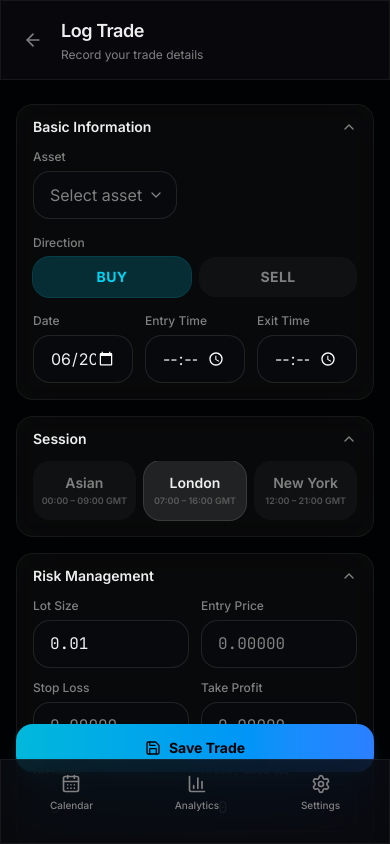
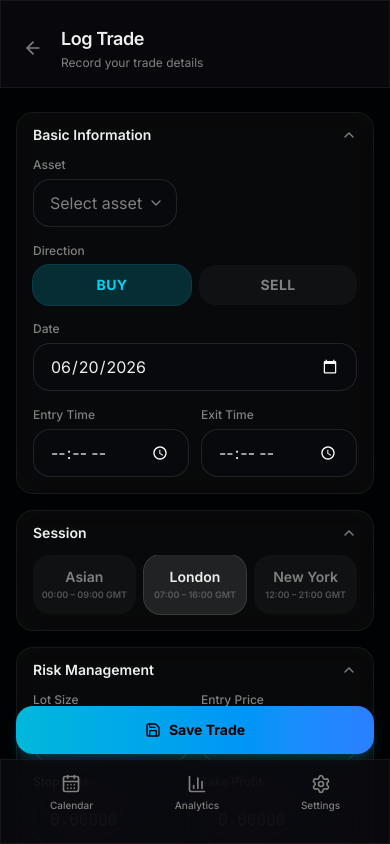
Before and after one commit to bitan135/Calendar-Journal, a Next.js app: page /trade/new in a window 390 px wide. Shown: the top 844 px of the page. Built offline with nearby package versions, Linux system fonts and the light colour scheme.

Commit message:
fix(ui): native iPhone notch clearance, grid layouts, and padding voids

```diff
--- a/src/app/globals.css
+++ b/src/app/globals.css
@@ -214,7 +214,7 @@
   }
 
   .pt-safe {
-    padding-top: max(1rem, calc(env(safe-area-inset-top) + 0.5rem));
+    padding-top: calc(env(safe-area-inset-top) + 1.5rem);
   }
 
   /* Accent border left (for trade cards) */
--- a/src/components/layout/app-shell.tsx
+++ b/src/components/layout/app-shell.tsx
@@ -80,7 +80,7 @@ export default function AppShell({ children }: { children: React.ReactNode }) {
       </aside>
 
       {/* Main Content */}
-      <main className="flex-1 lg:ml-[240px] min-h-[100dvh] pb-24 lg:pb-0">
+      <main className="flex-1 lg:ml-[240px] w-full pb-[90px] lg:pb-0">
         <AnimatePresence mode="wait">
           <motion.div
             key={pathname}
--- a/src/components/trade/trade-form.tsx
+++ b/src/components/trade/trade-form.tsx
@@ -298,23 +298,24 @@ export default function TradeForm({ mode, initialDate, existingTrade }: TradeFor
         </div>
 
         {/* Date & Times */}
-        <div className="grid grid-cols-3 gap-3">
+        <div className="space-y-4">
           <div>
             <Label className="text-xs text-muted-foreground mb-1.5 block">Date</Label>
             <Input
               type="date"
               value={form.date}
               onChange={(e) => updateField('date', e.target.value)}
-              className="bg-white/[0.03] border-white/10 [color-scheme:dark]"
+              className="bg-white/[0.05] border-white/10 [color-scheme:dark]"
             />
           </div>
+          <div className="grid grid-cols-2 gap-3">
             <div>
               <Label className="text-xs text-muted-foreground mb-1.5 block">Entry Time</Label>
               <Input
                 type="time"
                 value={form.entryTime}
                 onChange={(e) => updateField('entryTime', e.target.value)}
-              className="bg-white/[0.03] border-white/10 [color-scheme:dark]"
+                className="bg-white/[0.05] border-white/10 [color-scheme:dark]"
               />
             </div>
             <div>
@@ -323,8 +324,9 @@ export default function TradeForm({ mode, initialDate, existingTrade }: TradeFor
                 type="time"
                 value={form.exitTime}
                 onChange={(e) => updateField('exitTime', e.target.value)}
-              className="bg-white/[0.03] border-white/10 [color-scheme:dark]"
+                className="bg-white/[0.05] border-white/10 [color-scheme:dark]"
               />
+            </div>
           </div>
         </div>
       </Section>
@@ -648,7 +650,7 @@ export default function TradeForm({ mode, initialDate, existingTrade }: TradeFor
         initial={{ opacity: 0, y: 10 }}
         animate={{ opacity: 1, y: 0 }}
         transition={{ delay: 0.3 }}
-        className="sticky bottom-[calc(4.5rem+env(safe-area-inset-bottom))] lg:bottom-4 z-20 pt-2"
+        className="sticky bottom-[90px] lg:bottom-4 z-20 pt-2"
       >
         <button
           onClick={handleSave}
```
Lines whose indentation alone changed are shown as unchanged.
